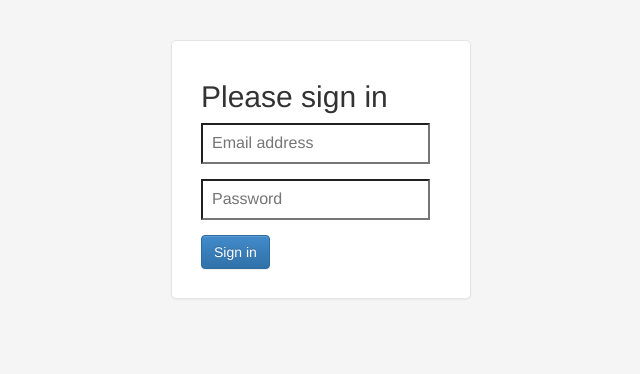
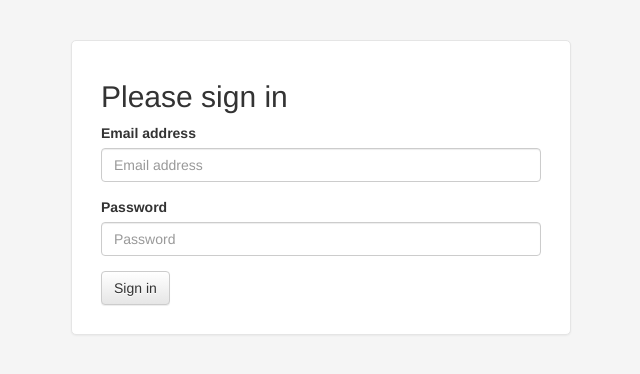
Before and after one commit to JFouellette/cjam_cm, a CodeIgniter app: page /index.php/login/index in a window 1280 px wide. Shown: the top 374 px of the page, without its empty margins (319-959 px from the left). Run offline with CodeIgniter, Linux system fonts and the light colour scheme; some libraries are stand-ins or nearby versions.

Commit message:
fix login css bs 3

```diff
--- a/application/controllers/login.php
+++ b/application/controllers/login.php
@@ -9,12 +9,15 @@ class Login extends CI_Controller {
 
 	public function index()
 	{
+
 		$this->load->helper(array('form'));
 		$data['title'] = "CJAM Login";
 		$data['css'] = '<link rel="stylesheet" href="'.base_url()."assets/".'css/login.css">';
-		$this->load->view('head.php', $data);
-		$this->load->view('login.php', $data);
-		$this->load->view('footer.php', $data);
+		$this->load->view('head', $data);
+
+		$this->load->view('login', $data);
+		$this->load->view('scripts', $data);
+		$this->load->view('footer', $data);
 	}
 }
 
--- a/application/controllers/userprofile.php
+++ b/application/controllers/userprofile.php
@@ -19,7 +19,7 @@ class UserProfile extends CI_Controller {
 	     $this->load->view('head', $data);
 	     $this->load->view('nav', $data);
 	     $this->load->view('userprofile', $data);
-	     $this->load->view('ajax/loaduserdata',$data);
+	     //$this->load->view('ajax/loaduserdata',$data);
 	     $this->load->view('footer', $data);
 	   }
 	   else
--- a/application/views/login.php
+++ b/application/views/login.php
@@ -6,32 +6,24 @@
             <!-- Add your site or application content here -->
 
             <div class="container">
-                <?php $formclass = array('class' => 'form-signin');
+                <?php $formclass = array('class' => 'form-signin', 'role' => 'form');
                 echo form_open('verifylogin', $formclass); ?>
                 <?php echo validation_errors('<div class="alert alert-danger">', '</div>'); ?>
                 <h2 class="form-signin-heading">Please sign in</h2>
-                <input type="text" class="input-block-level" value="<?php echo set_value('username'); ?>" placeholder="Email address" id="username" name="username">
-                <input type="password" class="input-block-level" placeholder="Password" value="<?php echo set_value('password'); ?>" id="password" name="password">
-              <button class="btn btn-primary" type="submit" value="Login">Sign in</button>
+
+                 <div class="form-group">
+                  <label for="username">Email address</label>
+                  <input type="text" class="form-control" value="<?php echo set_value('username'); ?>" placeholder="Email address" id="username" name="username">
+                </div>
+
+                <div class="form-group">
+                  <label for="password">Password</label>
+                  <input type="password" class="form-control" placeholder="Password" value="<?php echo set_value('password'); ?>" id="password" name="password">
+                </div>
+
+
+              <button class="btn btn-default" type="submit" value="Login">Sign in</button>
+
           </form>
 
       </div>
-
-<!-- scripts -->
-<script src="//ajax.googleapis.com/ajax/libs/jquery/1.10.2/jquery.min.js"></script>
-<script>window.jQuery || document.write('<script src="<?php echo base_url()."assets";?>js/vendor/jquery-1.10.2.min.js"><\/script>')</script>
-<script src="<?php echo base_url()."assets/";?>js/vendor/jquery-1.10.2.min.js"></script>
-<script src="<?php echo base_url()."assets/";?>js/vendor/bootstrap.min.js"></script>
-<script src="<?php echo base_url()."assets/";?>js/plugins.js"></script>
-<script src="<?php echo base_url()."assets/";?>js/main.js"></script>
-
-<!-- Google Analytics: change UA-XXXXX-X to be your site's ID. -->
-<script>
-(function(b,o,i,l,e,r){b.GoogleAnalyticsObject=l;b[l]||(b[l]=
-  function(){(b[l].q=b[l].q||[]).push(arguments)});b[l].l=+new Date;
-e=o.createElement(i);r=o.getElementsByTagName(i)[0];
-e.src='//www.google-analytics.com/analytics.js';
-r.parentNode.insertBefore(e,r)}(window,document,'script','ga'));
-ga('create','UA-XXXXX-X');ga('send','pageview');
-</script>
-<!-- body et html closed in footer.php -->
--- a/assets/css/login.css
+++ b/assets/css/login.css
@@ -5,7 +5,7 @@
       }
 
        .form-signin {
-        max-width: 300px;
+        max-width: 500px;
         padding: 19px 29px 29px;
         margin: 0 auto 20px;
         background-color: #fff;
@@ -18,13 +18,3 @@
                 box-shadow: 0 1px 2px rgba(0,0,0,.05);
       }
       .form-signin .form-signin-heading,
-      .form-signin .checkbox {
-        margin-bottom: 10px;
-      }
-      .form-signin input[type="text"],
-      .form-signin input[type="password"] {
-        font-size: 16px;
-        height: auto;
-        margin-bottom: 15px;
-        padding: 7px 9px;
-      }
```
Also changed, not shown: application/views/userprofile.php (+65 -35 lines).
